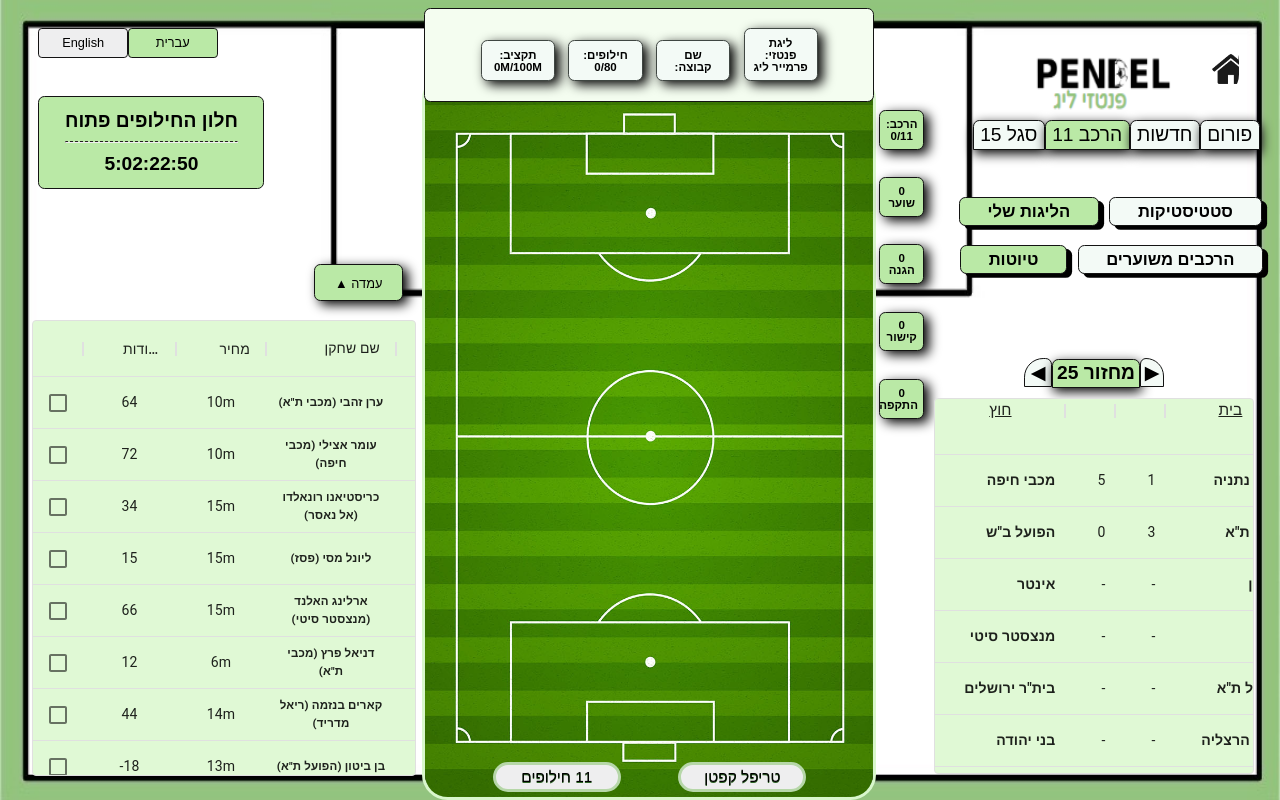
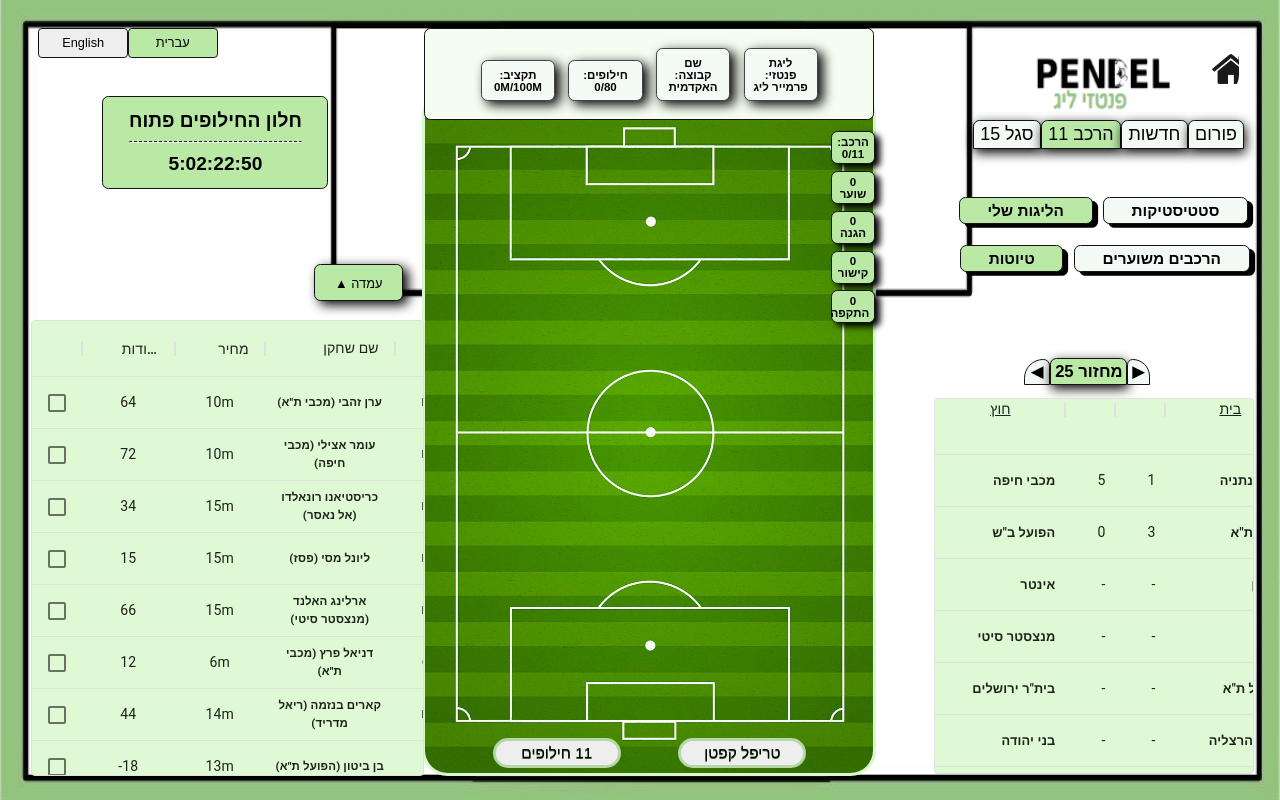
Before and after one commit to stavshay96/my-app, a React (Create React App) app: page /Fantasy in a window 1280 px wide. Built offline with nearby package versions, Linux system fonts and the light colour scheme.

Commit message:
buttons design + fix pick order

```diff
--- a/src/components/Fantasy/FantasyDeadLine.jsx
+++ b/src/components/Fantasy/FantasyDeadLine.jsx
@@ -37,7 +37,7 @@ function FantasyDeadLine()
 
 
     return(
-    <Button className="btnDeadLine" style={{position:'fixed', top:'12%', left:'3%', unicodeBidi:'plaintext'}}>
+    <Button className="btnDeadLine" style={{position:'fixed', top:'12%', left:'8%', unicodeBidi:'plaintext'}}>
         <Badge>
          {deadLineMessage}
         </Badge>
--- a/src/components/Fantasy/Field.css
+++ b/src/components/Fantasy/Field.css
@@ -4,8 +4,8 @@
     border: 0.25vw solid #d9f7cc;
     z-index: -1;
     left: 33%;
-    bottom: 0%;
-    height: 90%;
+    bottom: 3%;
+    height: 85%;
     width: 35%
 }
 
--- a/src/components/Fantasy/Field.jsx
+++ b/src/components/Fantasy/Field.jsx
@@ -5,7 +5,7 @@ import { Button, ButtonGroup } from "react-bootstrap";
 
 
 const top = 17;
-const  left = 47;
+const  left = 48;
 
 function createPlayerButton(player)
 {
@@ -34,17 +34,13 @@ function Field(props)
             {defenders.map(createPlayerButton)}
         </ButtonGroup>
 
-        <ButtonGroup style={getButtonMIDtyle(midfielders)}>
+        <ButtonGroup style={getButtonMIDStyle(midfielders)}>
             {midfielders.map(createPlayerButton)}
         </ButtonGroup>
 
-        <ButtonGroup style={getButtonFWDtyle(forwards)}>
+        <ButtonGroup style={getButtonFWDStyle(forwards)}>
             {forwards.map(createPlayerButton)}
         </ButtonGroup>
-
-
-
-
         </div>
     )
 }
@@ -68,7 +64,7 @@ const getButtonDEFStyle = (defenders) => {
     }
   };
 
-  const getButtonMIDtyle = (midfielders) => {
+  const getButtonMIDStyle = (midfielders) => {
     const topMid = top+34;
 
     switch (midfielders.length) {
@@ -87,7 +83,7 @@ const getButtonDEFStyle = (defenders) => {
     }
   };
 
-  const getButtonFWDtyle = (forwards) => {
+  const getButtonFWDStyle = (forwards) => {
 
     const topFWD = top+55;
     switch (forwards.length) {
--- a/src/components/Fantasy/InfoAndFantasyOptions.css
+++ b/src/components/Fantasy/InfoAndFantasyOptions.css
@@ -7,7 +7,7 @@
     cursor: pointer;
     color: #000000;
     font-family: sans-serif;
-    font-size: 1.5vw;
+    font-size: 1.4vw;
     padding: 1% 2%;
     box-shadow: 0.1vw 0.3vw 0.9vw rgb(0, 0, 0);
     /*text-decoration: none;*/
@@ -27,7 +27,7 @@
     cursor: pointer;
     color: #000000;
     font-family: 'Alef', sans-serif;
-    font-size: 1.3vw;
+    font-size: 1.2vw;
     padding: 1% 8%;
     font-weight: bold;
     box-shadow: 0.4vw 0.3vw rgb(0, 0, 0);
--- a/src/components/Fantasy/MatchesList.css
+++ b/src/components/Fantasy/MatchesList.css
@@ -7,7 +7,7 @@
     cursor: pointer;
     color: #000000;
     font-family: 'Alef', sans-serif;
-    font-size: 1.2vw;
+    font-size: 1.1vw;
     padding: 1% 2%;
     /*text-decoration: none;*/
 }
@@ -21,7 +21,7 @@
     cursor: pointer;
     color: #000000;
     font-family: sans-serif;
-    font-size: 1.5vw;
+    font-size: 1.3vw;
     padding: 1% 3%;
     /*  box-shadow: 0.1vw 0.3vw 0.9vw rgb(0, 0, 0);*/
     /*text-decoration: none;*/
@@ -39,7 +39,7 @@
     display: inline-block;
     color: #000000;
     font-family: 'Alef', sans-serif;
-    font-size: 1.5vw;
+    font-size: 1.3vw;
     font-weight: bold;
     padding: 1.2% 2%;
     box-shadow: 0.1vw 0.3vw 0.9vw rgb(0, 0, 0);
@@ -55,7 +55,7 @@
     cursor: pointer;
     color: #000000;
     font-family: sans-serif;
-    font-size: 1.5vw;
+    font-size: 1.3vw;
     padding: 1% 2%;
     /* box-shadow: 0.1vw 0.3vw 0.9vw rgb(0, 0, 0);*/
     /*text-decoration: none;*/
--- a/src/components/Fantasy/MatchesList.jsx
+++ b/src/components/Fantasy/MatchesList.jsx
@@ -26,7 +26,7 @@ const rows =[
 
 function wrapCellTeamNameText(params) {
     return (
-        <div style={{ whiteSpace: 'normal', lineHeight:'1.5', fontSize:'1.1vw', fontWeight: 'bold',}}>
+        <div style={{ whiteSpace: 'normal', lineHeight:'1.5', fontSize:'1vw', fontWeight: 'bold'}}>
             {params.value}
         </div>
     );
@@ -34,7 +34,7 @@ function wrapCellTeamNameText(params) {
 
   function wrapHeaderText(params) {
     return (
-        <div style={{ whiteSpace: 'normal',lineHeight:'1.5', fontSize:'1.2vw', textDecoration:'underline' }}>
+        <div style={{ whiteSpace: 'normal',lineHeight:'1.5', fontSize:'1.1vw', textDecoration:'underline' }}>
             {params.colDef.headerName}
         </div>
     );
--- a/src/components/Fantasy/PlayersList.jsx
+++ b/src/components/Fantasy/PlayersList.jsx
@@ -92,7 +92,7 @@ function PlayersList(props) {
     setFilterModel({ items: [] });
   };
 
-  const handleCheckBox = (arrSelected) =>{
+  /*const handleCheckBox = (arrSelected) =>{
    //alert(`${arrSelected}`)
    setSelectedRows(arrSelected);
    setSelectedPlayers([]);
@@ -110,16 +110,23 @@ function PlayersList(props) {
   //  alert(`${rowFound.playerName}`);
   });
   props.onCheckBoxChange(selectedPlayers);
+  } */
 
+  const handleCheckBox = (arrSelected) => {
+    setSelectedRows(arrSelected);
 
+    const selectedPlayers = arrSelected.map((rowId) => {
+      return players.find((row) => row.id === rowId);
+    });
 
-  }
+    props.onCheckBoxChange(selectedPlayers);
+  };
 
 
   return (
     <div>
         <DropdownButton className="btnDropdownPos float-end" title={ <> &#9650; עמדה</>}
-          style={{position:'fixed', top:'33%', right:'68.5%', }}  drop='up' >
+          style={{position:'fixed', top:'33%', right:'68.5%'}}  drop='up' >
 
             <div className= 'dropdown-menu '>
             {positions.map(CreatePositionDropdown)}
@@ -128,8 +135,8 @@ function PlayersList(props) {
 
         </DropdownButton>
 
-      <DataGrid className={classes.root} style={{position:'fixed', top:'40%', right:'67.5%',
-        width:'30%', height: '57%', backgroundColor: '#e0f9d5',     }}
+      <DataGrid className={classes.root} style={{position:'fixed', top:'40%', right:'66.85%',
+        width:'30.75%', height: '57%', backgroundColor: '#e0f9d5',     }}
        // filterModel={filterModel}
        // onFilterModelChange={handleFilterChange}
         rows={rows}
--- a/src/components/Fantasy/SpecialChips.css
+++ b/src/components/Fantasy/SpecialChips.css
@@ -9,7 +9,7 @@
     font-family: 'Alef', sans-serif;
     font-size: 1.2vw;
     padding: 0.25% 0.5%;
-    text-shadow: 0vw 0.1vw 0vw #2f6627;
+    text-shadow: 0vw 0.075vw 0vw #2f6627;
     width: 10%;
 }
 
--- a/src/components/Fantasy/SpecialChips.jsx
+++ b/src/components/Fantasy/SpecialChips.jsx
@@ -6,12 +6,12 @@ const chips = [
     {
         chipID: 1,
         name: 'טריפל קפטן',
-        style: { position:'fixed', bottom:'1%', right:'37%',}
+        style: { position:'fixed', bottom:'4%', right:'37%',}
     },
     {
         chipID: 2,
         name: '11 חילופים',
-        style: { position:'fixed',bottom:'1%', right:'51.5%',unicodeBidi:'plaintext',}
+        style: { position:'fixed',bottom:'4%', right:'51.5%',unicodeBidi:'plaintext',}
     },
 
 
--- a/src/components/Fantasy/TopBar.css
+++ b/src/components/Fantasy/TopBar.css
@@ -32,7 +32,7 @@
 }
 
 .btnItems2 {
-    margin: 4%;
+    margin: 1%;
     text-align: center;
     background-color: #bae9a6;
     border-radius: 0.5vw;
@@ -41,10 +41,10 @@
     color: #000000;
     font-family: 'Alef', sans-serif;
     font-size: 0.9vw;
-    padding: 2% 1.5%;
+    padding: 1% 1.5%;
     font-weight: bold;
     width: 13%;
-    box-shadow: 0.4vw 0.3vw 0.9vw rgb(0, 0, 0);
+    box-shadow: 0.4vw 0.3vw 0.5vw rgb(0, 0, 0);
     /*text-decoration: none;*/
 }
 
--- a/src/components/Fantasy/TopBar.jsx
+++ b/src/components/Fantasy/TopBar.jsx
@@ -6,7 +6,8 @@ function TopBar()
 {
     const fantasy = "ליגת פנטזי:";
     const fantasyName = "פרמייר ליג";
-    const teamName= "שם קבוצה:";
+    const teamName = "שם קבוצה:";
+    const teamGivenName = "האקדמית";
 
     const subs = "חילופים:";
     const maxSubs = 80;
@@ -29,16 +30,16 @@ function TopBar()
 
     return(
         <div>
-    <ButtonGroup className="btnTopBar" style={{position:'absolute', top:'1%', right:'31.7%',  width:'29%'}}>
+    <ButtonGroup className="btnTopBar" style={{position:'absolute', top:'3.5%', right:'31.7%',  width:'29%', height: '8%'}}>
         <Button className="btnItems" style={{unicodeBidi:'plaintext',}}>{budget} {currentBudget}M/{maxBudget}M</Button>
         <Button className="btnItems" style={{unicodeBidi:'plaintext',}}>{subs} {currentSubs}/{maxSubs}</Button>
-        <Button className="btnItems" style={{unicodeBidi:'plaintext',}}>{teamName}</Button>
+        <Button className="btnItems" style={{unicodeBidi:'plaintext',}}>{teamName} {teamGivenName}</Button>
         <Button className="btnItems" style={{unicodeBidi:'plaintext',}}>{fantasy} {fantasyName}</Button>
     </ButtonGroup>
 
-    <ButtonGroup style={{position:'absolute', top:'10%', right:'5.5%', width:'30%', }}>
+    <ButtonGroup style={{position:'absolute', top:'14%', right:'8.5%', width:'30%', }}>
         <ul>
-        <li>  <Button className="btnItems2" style={{unicodeBidi:'plaintext',}}> {lineup} {playersInTeamNumber}/{maxPlayersInTeam}</Button></li>
+        <li>  <Button className="btnItems2" style={{unicodeBidi:'plaintext'}}> {lineup} {playersInTeamNumber}/{maxPlayersInTeam}</Button></li>
         <li>  <Button className="btnItems2" style={{unicodeBidi:'plaintext',}}>{GKSInTeamNumber} {GK}</Button></li>
         <li>  <Button className="btnItems2" style={{unicodeBidi:'plaintext',}}>{DEFInTeamNumber} {DEF}</Button></li>
         <li>  <Button className="btnItems2" style={{unicodeBidi:'plaintext',}}>{MIDInTeamNumber} {MID}</Button></li>
```
